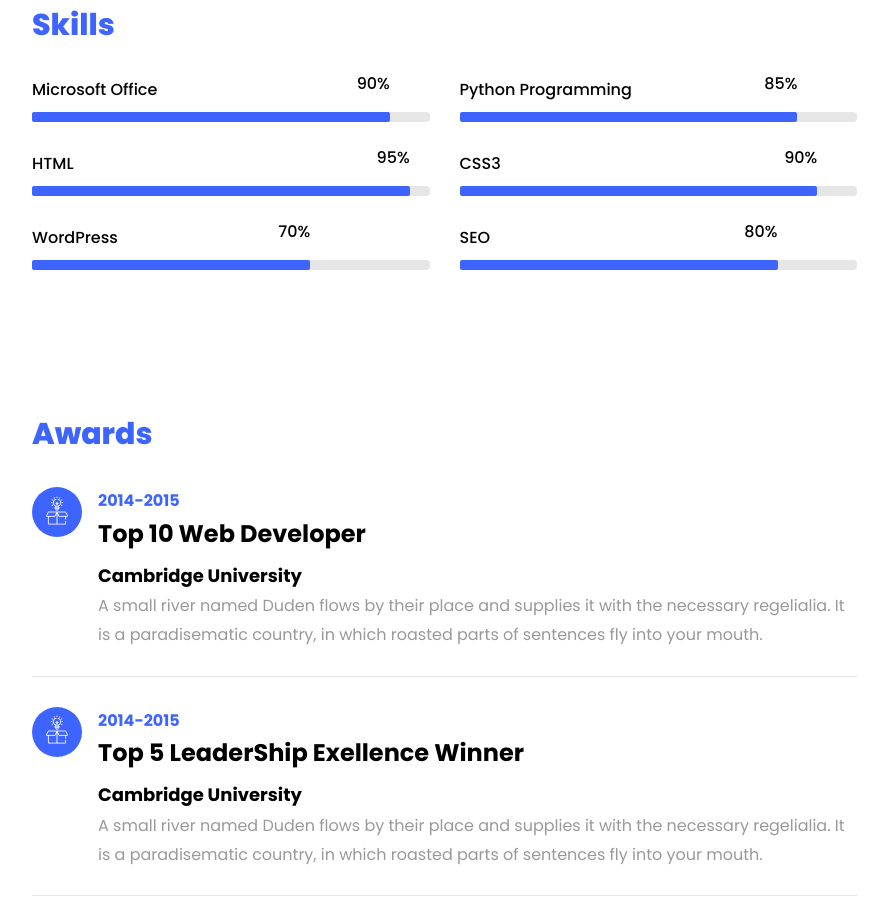
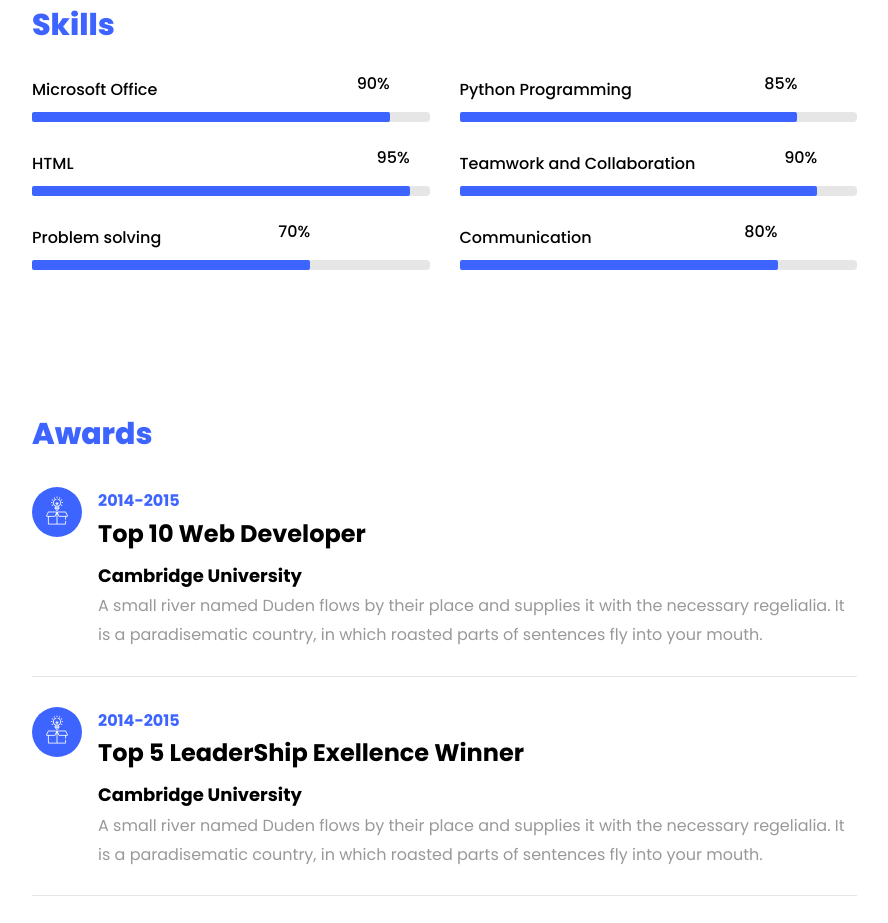
Before and after one commit to peieyin/peieyin.github.io, a plain HTML site: page index.html in a window 1280 px wide. Shown: the part 2836-3759 px from the top of the page, without its empty margins (338-1226 px from the left). Drawn offline with Linux system fonts and the light colour scheme; files whose address does not match are found by name.

Commit message:
Update index.html

```diff
--- a/index.html
+++ b/index.html
@@ -281,7 +281,7 @@
 								</div>
 								<div class="col-md-6 animate-box">
 									<div class="progress-wrap ftco-animate">
-										<h3>CSS3</h3>
+										<h3>Teamwork and Collaboration</h3>
 										<div class="progress">
 										 	<div class="progress-bar color-4" role="progressbar" aria-valuenow="90"
 										  	aria-valuemin="0" aria-valuemax="100" style="width:90%">
@@ -292,7 +292,7 @@
 								</div>
 								<div class="col-md-6 animate-box">
 									<div class="progress-wrap ftco-animate">
-										<h3>WordPress</h3>
+										<h3>Problem solving </h3>
 										<div class="progress">
 										 	<div class="progress-bar color-5" role="progressbar" aria-valuenow="70"
 										  	aria-valuemin="0" aria-valuemax="100" style="width:70%">
@@ -303,7 +303,7 @@
 								</div>
 								<div class="col-md-6 animate-box">
 									<div class="progress-wrap ftco-animate">
-										<h3>SEO</h3>
+										<h3>Communication</h3>
 										<div class="progress">
 										 	<div class="progress-bar color-6" role="progressbar" aria-valuenow="80"
 										  	aria-valuemin="0" aria-valuemax="100" style="width:80%">
```
